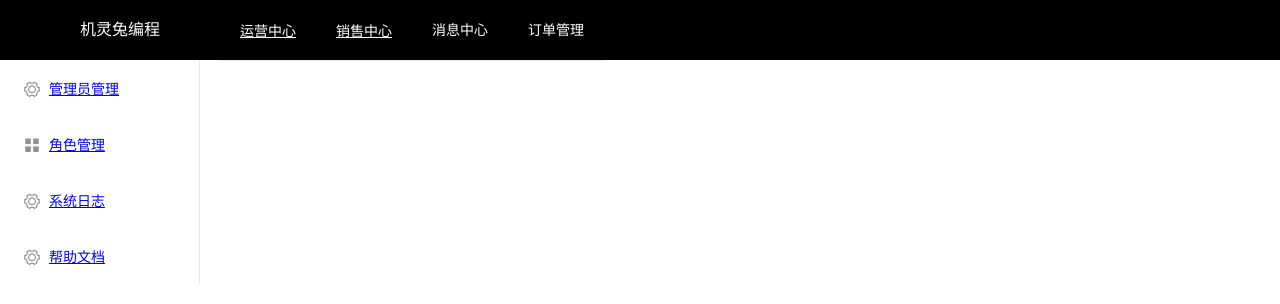
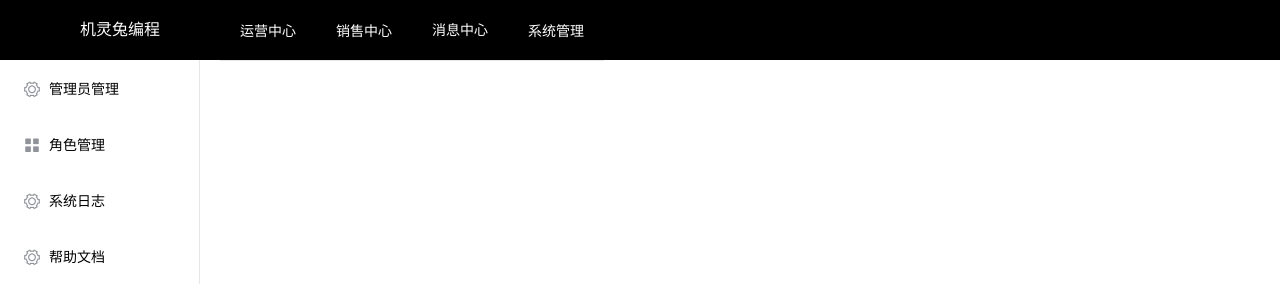
Before and after one commit to BlueblueSkys/k12Back, a Vue app: page /#/system in a window 1280 px wide. Shown: the top 304 px of the page. Built offline with nearby package versions, Linux system fonts and the light colour scheme.

Commit message:
dx.2.4 0508.19.15

```diff
--- a/index.html
+++ b/index.html
@@ -4,6 +4,7 @@
     <meta charset="utf-8">
     <meta name="viewport" content="width=device-width,initial-scale=1.0">
     <title>k12back</title>
+    <link rel="stylesheet" href="./static/css/app.css">
   </head>
   <body>
     <div id="app"></div>
--- a/src/App.vue
+++ b/src/App.vue
@@ -12,7 +12,9 @@
               <router-link to="/saleCenter">销售中心</router-link>
             </el-menu-item>
             <el-menu-item class="nav-item" index="3">消息中心</el-menu-item>
-            <el-menu-item class="nav-item" index="4">订单管理</el-menu-item>
+            <el-menu-item class="nav-item" index="4">
+              <router-link to="/system">系统管理</router-link>
+            </el-menu-item>
           </el-menu>
         </el-header>
       </el-container>
--- a/src/components/sys/system-control.vue
+++ b/src/components/sys/system-control.vue
@@ -17,10 +17,10 @@
         <router-link to="/system/log" class="router-link">系统日志</router-link>
       </template>
     </el-menu-item>
-    <el-menu-item index="3">
+    <el-menu-item index="4">
       <template slot="title">
         <i class="el-icon-setting"></i>
-        <router-link to="/system/doc" class="router-link">帮助文档</router-link>
+        <router-link to="/system/role" class="router-link">帮助文档</router-link>
       </template>
     </el-menu-item>
   </div>
--- a/static/css/app.css
+++ b/static/css/app.css
@@ -0,0 +1,5 @@
+a{
+  list-style: none;
+  color: black;
+  text-decoration: none;
+}
```
Also changed, not shown: src/router.config.js (+4 -4 lines).
